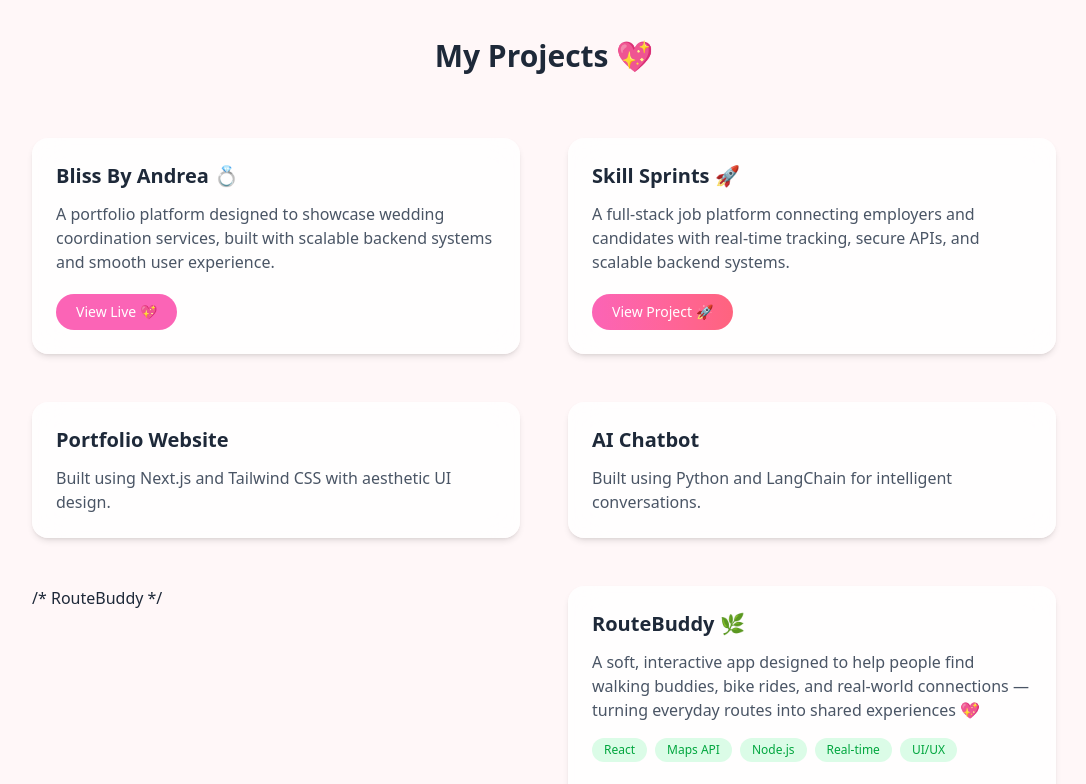
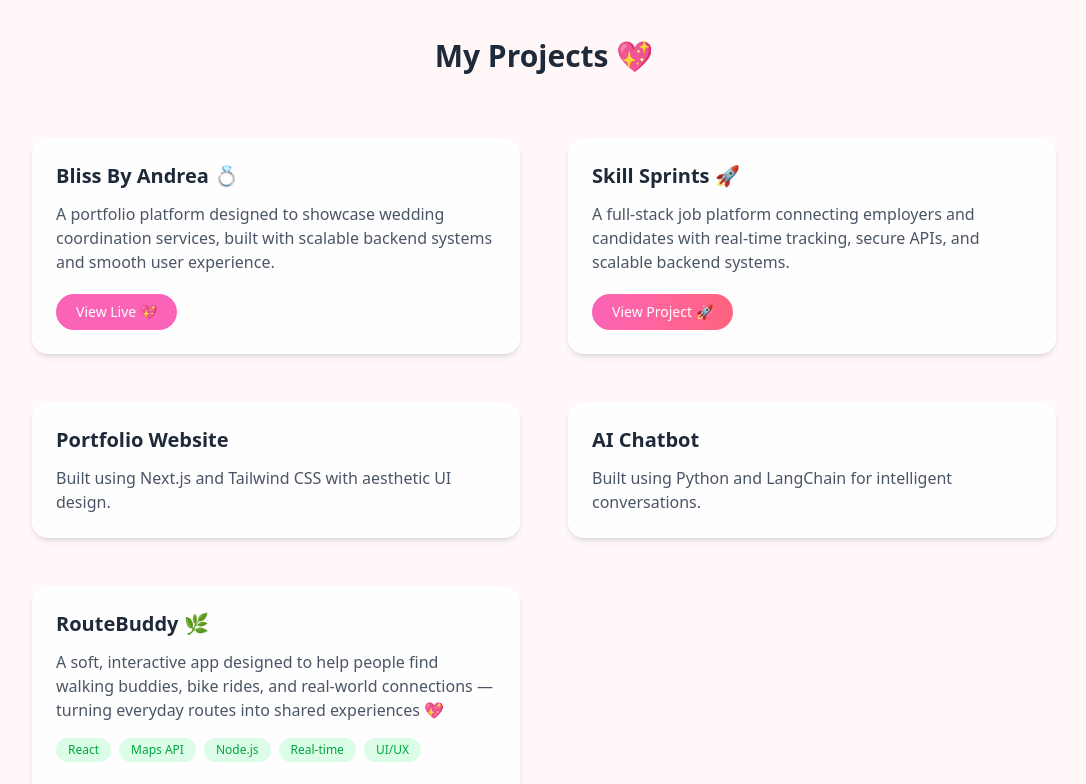
Before and after one commit to mnsharon/portfolio, a Next.js app: page / in a window 1280 px wide. Shown: the part 1720-2504 px from the top of the page, without its empty margins (96-1182 px from the left). Built offline with nearby package versions, Linux system fonts and the light colour scheme.

Commit message:
Update page.tsx

```diff
--- a/app/page.tsx
+++ b/app/page.tsx
@@ -147,7 +147,7 @@
             </div>
           </div>
 
-          /* RouteBuddy */
+
 <div className="group">
   <div className="bg-white/80 backdrop-blur-lg p-6 rounded-2xl shadow-md hover:shadow-xl hover:-translate-y-2 transition duration-300">
 
```
